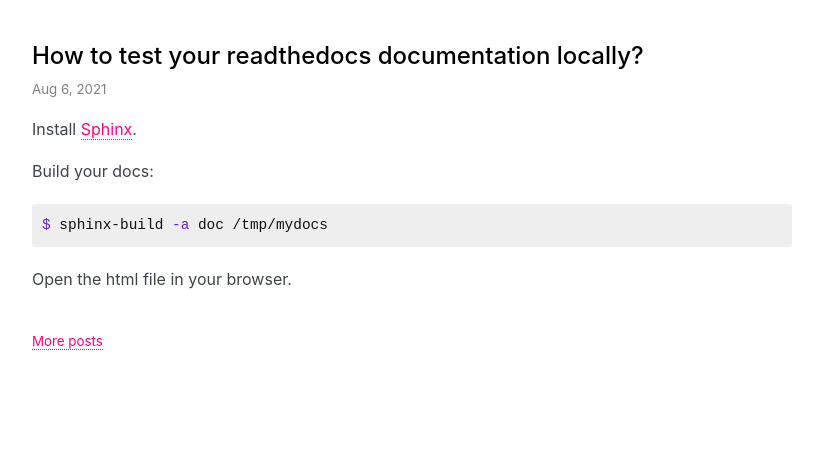
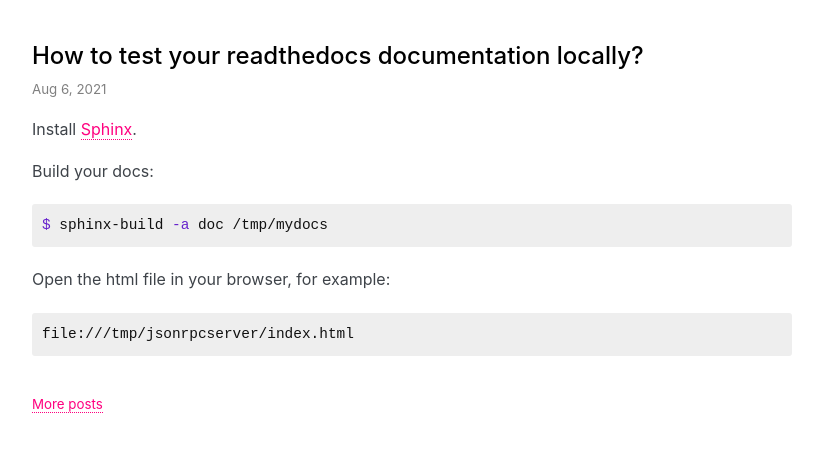
Before and after one commit to explodinglabs/explodinglabs.github.io, a Jekyll site: the page built from _posts/2021-08-06-test-readthedocs-locally.markdown, in a window 1280 px wide. Shown: the top 452 px of the page, without its empty margins (228-1051 px from the left). Built offline with Jekyll 4.4.1, drawn with Linux system fonts in a browser that asks for light colours; some web fonts are replaced.

Commit message:
Update readthedocs post

````diff
--- a/_posts/2021-08-06-test-readthedocs-locally.markdown
+++ b/_posts/2021-08-06-test-readthedocs-locally.markdown
@@ -10,4 +10,7 @@ Build your docs:
 $ sphinx-build -a doc /tmp/mydocs
 ```
 
-Open the html file in your browser.
+Open the html file in your browser, for example:
+```
+file:///tmp/jsonrpcserver/index.html
+```
````
